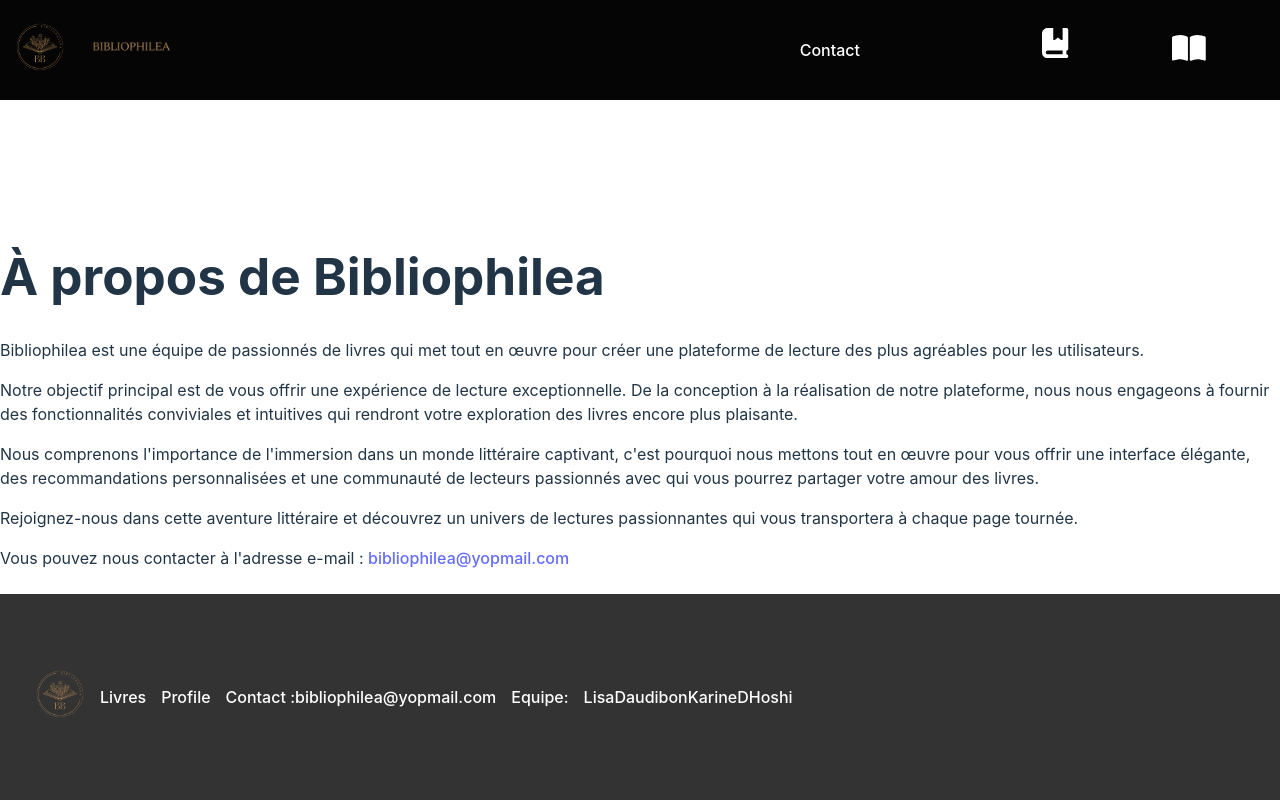
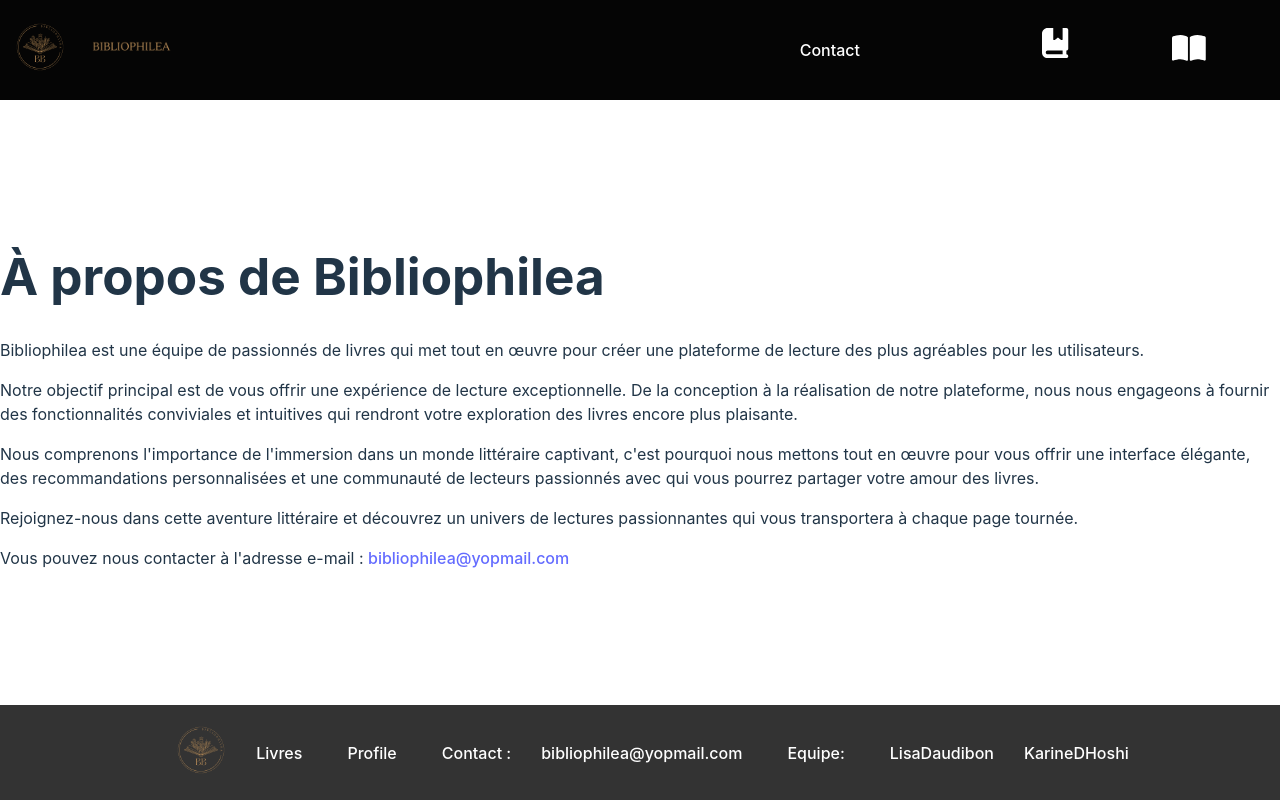
Before and after one commit to LisaDaudibon/Biblofront, a React (Vite) app: page /about in a window 1280 px wide. Built offline with nearby package versions, Linux system fonts and the light colour scheme.

Commit message:
css for green effect and small footer

```diff
--- a/src/components/footer/footer.css
+++ b/src/components/footer/footer.css
@@ -1,12 +1,12 @@
-/* CSS for the Footer Component */
 footer {
   background-color: #333;
   color: #fff;
-  padding: 20px;
+  padding: 10px 20px;
   position: fixed;
   bottom: 0;
   left: 0;
   width: 100%;
+  height: 75px;
   display: flex;
   align-items: center;
 }
@@ -16,6 +16,7 @@ footer {
   justify-content: space-between;
   align-items: center;
   width: 100%;
+  justify-content: center;
 }
 
 .footer-logo {
@@ -30,6 +31,7 @@ footer {
 }
 
 .footer-links ul {
+  justify-content: center;
   list-style: none;
   display: flex;
   align-items: center;
@@ -44,8 +46,15 @@ footer {
 .footer-links a {
   color: #fff;
   text-decoration: none;
+  padding: 15px;
 }
 
 .footer-links a:hover {
+  color: #2B817B;
   text-decoration: underline;
 }
+
+#team-links {
+  display: flex;
+  align-items: center;
+}
```
